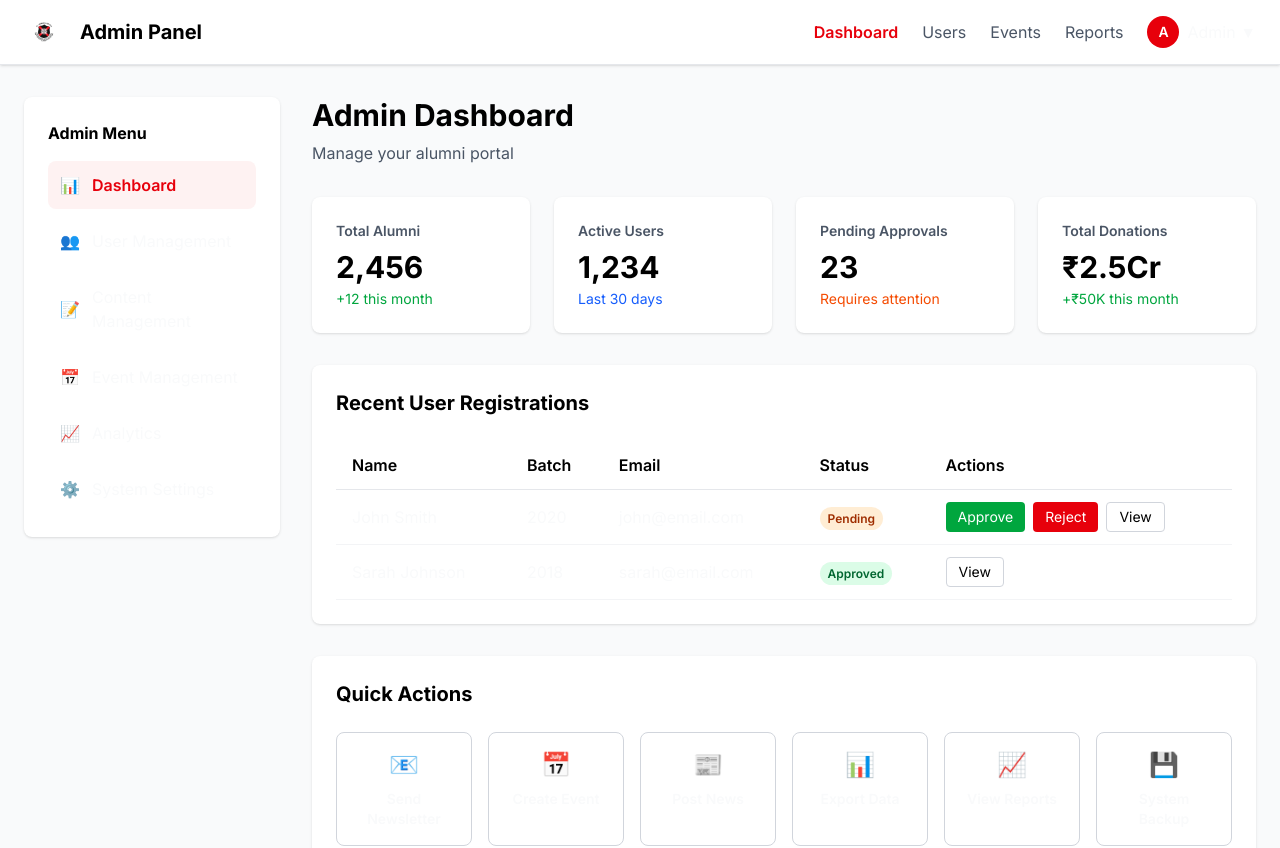
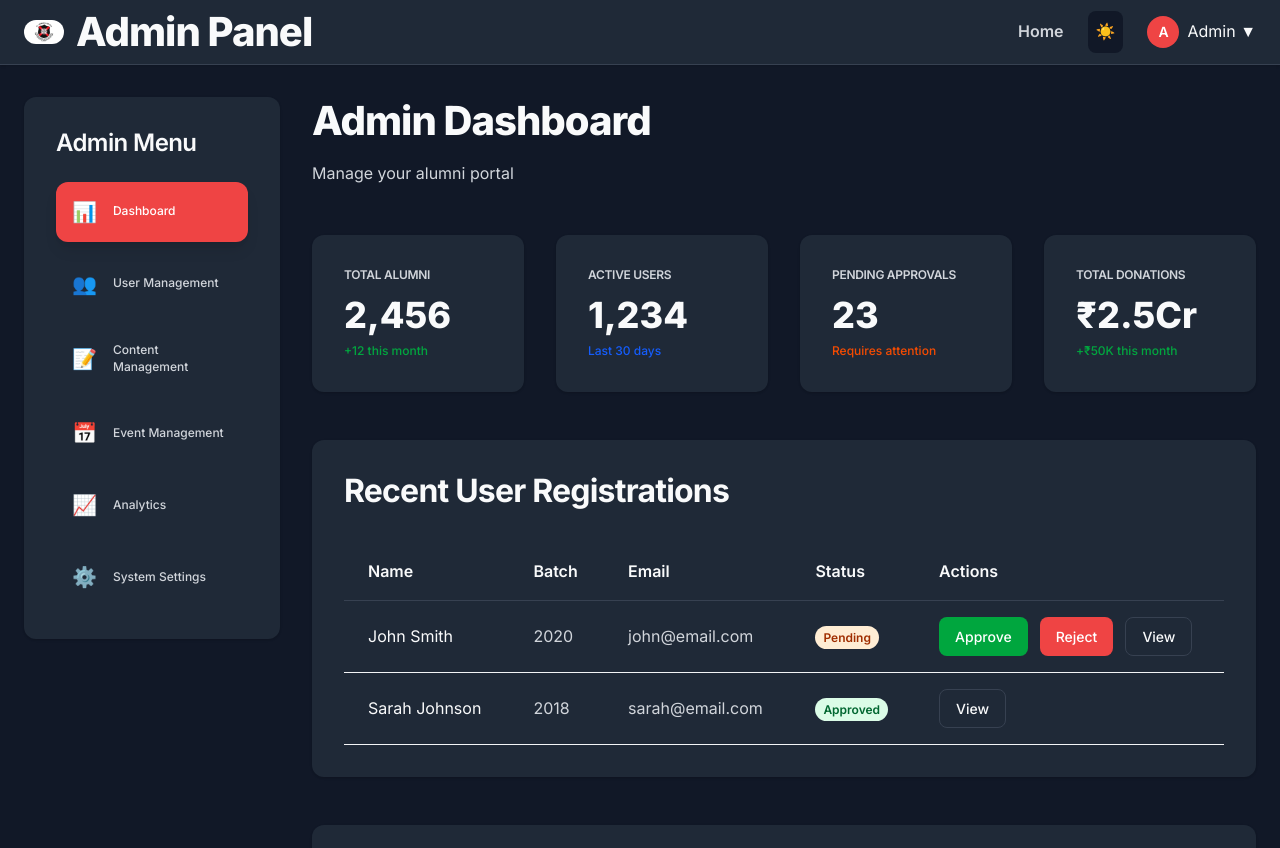
Before and after one commit to TaiyoYozakura/FP-Web-Proto, a Next.js app: page /admin in a window 1280 px wide. Shown: the top 848 px of the page. Built offline with nearby package versions, Linux system fonts and the light colour scheme.

Commit message:
admin page fixes

```diff
--- a/src/app/admin/page.tsx
+++ b/src/app/admin/page.tsx
@@ -22,35 +22,39 @@ export default function AdminPage() {
   ];
 
   return (
-    <div className="min-h-screen bg-gray-50">
-      <nav className="bg-white shadow-sm border-b border-gray-200">
-        <div className="max-w-7xl mx-auto px-6">
+    <div className="min-h-screen bg-theme-background">
+      <nav className="bg-theme-surface shadow-sm border-b border-theme">
+        <div className="max-w-7xl mx-auto px-4 sm:px-6">
           <div className="flex justify-between items-center h-16">
-            <div className="flex items-center space-x-4">
-              <Image src="/SAC-LOGO.webp" alt="AlumniPortal" width={40} height={40} className="rounded-full" />
-              <h1 className="text-xl font-bold text-black">Admin Panel</h1>
+            <div className="flex items-center space-x-3">
+              <Image src="/SAC-LOGO.webp" alt="AlumniPortal" width={32} height={32} className="rounded-full sm:w-10 sm:h-10" />
+              <h1 className="text-lg sm:text-xl font-bold text-theme-primary">Admin Panel</h1>
             </div>
-            <div className="flex items-center space-x-6">
-              <span className="text-red-600 font-semibold">Dashboard</span>
-              <span className="text-gray-600">Users</span>
-              <span className="text-gray-600">Events</span>
-              <span className="text-gray-600">Reports</span>
+            <div className="flex items-center space-x-2 sm:space-x-6">
+              <Link href="/" className="hidden sm:inline text-theme-secondary hover:text-theme-primary font-semibold transition-colors">Home</Link>
+              <button
+                onClick={() => dispatch({ type: 'SET_THEME', payload: state.theme === 'dark' ? 'default' : 'dark' })}
+                className="p-2 rounded-lg bg-theme-background hover:bg-gray-200 transition-colors"
+                title="Toggle Dark Mode"
+              >
+                {state.theme === 'dark' ? '☀️' : '🌙'}
+              </button>
               <div className="flex items-center space-x-2">
-                <div className="w-8 h-8 bg-red-600 rounded-full flex items-center justify-center text-white text-sm font-semibold">A</div>
-                <span>Admin ▼</span>
+                <div className="w-8 h-8 bg-theme-primary rounded-full flex items-center justify-center text-white text-sm font-semibold">A</div>
+                <span className="hidden sm:inline text-theme-primary">Admin ▼</span>
               </div>
             </div>
           </div>
         </div>
       </nav>
 
-      <div className="max-w-7xl mx-auto px-6 py-8">
-        <div className="flex flex-col lg:flex-row gap-8">
+      <div className="max-w-7xl mx-auto px-4 sm:px-6 py-4 sm:py-8">
+        <div className="flex flex-col lg:flex-row gap-4 lg:gap-8">
           {/* Sidebar */}
-          <div className="lg:w-64 space-y-4">
-            <div className="bg-white rounded-lg shadow-sm p-6">
-              <h3 className="font-bold text-black mb-4">Admin Menu</h3>
-              <div className="space-y-2">
+          <div className="lg:w-64 space-y-4 lg:space-y-6">
+            <div className="card p-4 sm:p-6 lg:p-8">
+              <h3 className="text-lg sm:text-xl font-bold text-theme-primary mb-4 lg:mb-6">Admin Menu</h3>
+              <div className="grid grid-cols-2 lg:grid-cols-1 gap-2 lg:gap-3">
                 {[
                   { id: 'dashboard', name: 'Dashboard', icon: '📊' },
                   { id: 'users', name: 'User Management', icon: '👥' },
@@ -62,14 +66,14 @@ export default function AdminPage() {
                   <button
                     key={item.id}
                     onClick={() => setActiveSection(item.id)}
-                    className={`w-full text-left p-3 rounded-lg transition-colors flex items-center space-x-3 ${
+                    className={`w-full text-left p-3 lg:p-4 rounded-xl transition-all flex flex-col lg:flex-row items-center lg:space-x-4 font-medium text-xs sm:text-sm lg:text-base ${
                       activeSection === item.id
-                        ? 'bg-red-50 text-red-600 font-semibold'
-                        : 'hover:bg-gray-50'
+                        ? 'bg-theme-primary text-white shadow-lg'
+                        : 'hover:bg-gray-50 text-theme-secondary'
                     }`}
                   >
-                    <span>{item.icon}</span>
-                    <span>{item.name}</span>
+                    <span className="text-lg lg:text-xl mb-1 lg:mb-0">{item.icon}</span>
+                    <span className="text-center lg:text-left">{item.name}</span>
                   </button>
                 ))}
               </div>
@@ -78,19 +82,19 @@ export default function AdminPage() {
 
           {/* Main Content */}
           <div className="flex-1">
-            <div className="mb-8">
-              <h1 className="text-3xl font-bold text-black mb-2">Admin Dashboard</h1>
-              <p className="text-gray-600">Manage your alumni portal</p>
+            <div className="mb-6 lg:mb-12">
+              <h1 className="text-2xl sm:text-3xl lg:text-4xl font-bold text-theme-primary mb-2 lg:mb-4">Admin Dashboard</h1>
+              <p className="text-body lg:text-lead text-theme-secondary">Manage your alumni portal</p>
             </div>
 
             {/* Stats Grid - Show when dashboard is active */}
             {activeSection === 'dashboard' && (
-              <div className="grid md:grid-cols-2 lg:grid-cols-4 gap-6 mb-8">
+              <div className="grid grid-cols-2 lg:grid-cols-4 gap-4 lg:gap-8 mb-6 lg:mb-12">
                 {stats.map((stat, index) => (
-                  <div key={index} className="bg-white rounded-lg shadow-sm p-6 hover:shadow-md transition-shadow">
-                    <h3 className="text-sm font-semibold text-gray-600 mb-2">{stat.title}</h3>
-                    <p className="text-3xl font-bold text-black mb-1">{stat.value}</p>
-                    <p className={`text-sm ${stat.color}`}>{stat.change}</p>
+                  <div key={index} className="card card-hover p-4 lg:p-8">
+                    <h3 className="text-xs lg:text-small font-semibold text-theme-secondary mb-2 lg:mb-3 uppercase tracking-wide">{stat.title}</h3>
+                    <p className="text-xl lg:text-4xl font-extrabold text-theme-primary mb-1 lg:mb-2">{stat.value}</p>
+                    <p className={`text-xs lg:text-small font-medium ${stat.color}`}>{stat.change}</p>
                   </div>
                 ))}
               </div>
@@ -98,26 +102,26 @@ export default function AdminPage() {
 
             {/* Recent Registrations - Show when dashboard is active */}
             {activeSection === 'dashboard' && (
-              <div className="bg-white rounded-lg shadow-sm p-6 mb-8">
-                <h2 className="text-xl font-bold text-black mb-6">Recent User Registrations</h2>
+              <div className="card p-4 lg:p-8 mb-6 lg:mb-12">
+                <h2 className="text-xl lg:text-2xl font-bold text-theme-primary mb-4 lg:mb-8">Recent User Registrations</h2>
               <div className="overflow-x-auto">
                 <table className="w-full">
                   <thead>
-                    <tr className="border-b border-gray-200">
-                      <th className="text-left py-3 px-4 font-semibold text-black">Name</th>
-                      <th className="text-left py-3 px-4 font-semibold text-black">Batch</th>
-                      <th className="text-left py-3 px-4 font-semibold text-black">Email</th>
-                      <th className="text-left py-3 px-4 font-semibold text-black">Status</th>
-                      <th className="text-left py-3 px-4 font-semibold text-black">Actions</th>
+                    <tr className="border-b border-theme">
+                      <th className="text-left py-4 px-6 font-semibold text-theme-primary">Name</th>
+                      <th className="text-left py-4 px-6 font-semibold text-theme-primary">Batch</th>
+                      <th className="text-left py-4 px-6 font-semibold text-theme-primary">Email</th>
+                      <th className="text-left py-4 px-6 font-semibold text-theme-primary">Status</th>
+                      <th className="text-left py-4 px-6 font-semibold text-theme-primary">Actions</th>
                     </tr>
                   </thead>
                   <tbody>
                     {pendingUsers.map((user, index) => (
-                      <tr key={index} className="border-b border-gray-100">
-                        <td className="py-3 px-4">{user.name}</td>
-                        <td className="py-3 px-4">{user.batch}</td>
-                        <td className="py-3 px-4">{user.email}</td>
-                        <td className="py-3 px-4">
+                      <tr key={index} className="border-b border-gray-100 hover:bg-gray-50">
+                        <td className="py-4 px-6 text-theme-primary">{user.name}</td>
+                        <td className="py-4 px-6 text-theme-secondary">{user.batch}</td>
+                        <td className="py-4 px-6 text-theme-secondary">{user.email}</td>
+                        <td className="py-4 px-6">
                           <span className={`px-2 py-1 rounded-full text-xs font-semibold ${
                             user.status === 'Pending'
                               ? 'bg-orange-100 text-orange-800'
@@ -126,19 +130,19 @@ export default function AdminPage() {
                             {user.status}
                           </span>
                         </td>
-                        <td className="py-3 px-4">
-                          <div className="flex space-x-2">
+                        <td className="py-4 px-6">
+                          <div className="flex space-x-3">
                             {user.status === 'Pending' && (
                               <>
-                                <button className="bg-green-600 text-white px-3 py-1 rounded text-sm hover:bg-green-700 transition-colors">
+                                <button className="bg-green-600 text-white px-4 py-2 rounded-lg text-small font-medium hover:bg-green-700 transition-colors">
                                   Approve
                                 </button>
-                                <button className="bg-red-600 text-white px-3 py-1 rounded text-sm hover:bg-red-700 transition-colors">
+                                <button className="bg-theme-primary text-white px-4 py-2 rounded-lg text-small font-medium hover:bg-theme-primary transition-colors">
                                   Reject
                                 </button>
                               </>
                             )}
-                            <button className="border border-gray-300 text-black px-3 py-1 rounded text-sm hover:bg-gray-50 transition-colors">
+                            <button className="border border-theme text-theme-primary px-4 py-2 rounded-lg text-small font-medium hover:bg-gray-50 transition-colors">
                               View
                             </button>
                           </div>
@@ -153,39 +157,44 @@ export default function AdminPage() {
 
             {/* Theme Settings - Show when settings section is active */}
             {activeSection === 'settings' && (
-              <div className="bg-white rounded-lg shadow-sm p-6 mb-8">
-                <h2 className="text-xl font-bold text-black mb-6">Website Theme Settings</h2>
-                <div className="space-y-4">
-                  <p className="text-gray-600 mb-4">Choose a theme for the entire website:</p>
-                  <div className="grid grid-cols-2 md:grid-cols-4 gap-4">
+              <div className="card p-4 lg:p-8 mb-6 lg:mb-12">
+                <h2 className="text-xl lg:text-2xl font-bold text-theme-primary mb-4 lg:mb-8">Website Theme Settings</h2>
+                <div className="space-y-4 lg:space-y-6">
+                  <p className="text-body lg:text-lead text-theme-secondary mb-4 lg:mb-6">Choose a theme for the entire website:</p>
+                  <div className="grid grid-cols-2 sm:grid-cols-3 lg:grid-cols-4 xl:grid-cols-5 gap-4 lg:gap-6">
                     {[
                       { id: 'default', name: 'St Andrews Bandra West', color: 'bg-red-600' },
                       { id: 'dark', name: 'Dark Mode', color: 'bg-gray-800' },
                       { id: 'purple', name: 'Dnyanasadhana', color: 'bg-purple-700' },
-                      { id: 'skyblue', name: 'DG Ruparel', color: 'bg-sky-500' }
+                      { id: 'skyblue', name: 'DG Ruparel', color: 'bg-sky-500' },
+                      { id: 'oxford', name: 'Oxford Style', color: 'bg-blue-900' },
+                      { id: 'harvard', name: 'Harvard Style', color: 'bg-red-800' },
+                      { id: 'mithibai', name: 'Mithibai College', color: 'bg-orange-500' },
+                      { id: 'kc', name: 'KC College', color: 'bg-green-600' },
+                      { id: 'wilson', name: 'Wilson College', color: 'bg-blue-600' }
                     ].map((theme) => (
                       <button
                         key={theme.id}
                         onClick={() => dispatch({ type: 'SET_THEME', payload: theme.id })}
-                        className={`p-4 rounded-lg border-2 transition-all ${
+                        className={`card card-hover p-3 lg:p-6 border-2 transition-all ${
                           state.theme === theme.id
-                            ? 'border-blue-500 bg-blue-50'
-                            : 'border-gray-200 hover:border-gray-300'
+                            ? 'border-blue-500 bg-blue-50 card-elevated'
+                            : 'border-gray-200'
                         }`}
                       >
-                        <div className={`w-full h-8 ${theme.color} rounded mb-2`}></div>
-                        <span className="text-sm font-semibold">{theme.name}</span>
+                        <div className={`w-full h-6 lg:h-10 ${theme.color} rounded-lg mb-2 lg:mb-4`}></div>
+                        <span className="text-xs lg:text-body font-semibold text-center block">{theme.name}</span>
                         {state.theme === theme.id && (
-                          <div className="text-blue-600 text-xs mt-1">✓ Active</div>
+                          <div className="text-blue-600 text-xs lg:text-small font-medium mt-1 lg:mt-2 text-center">✓ Active</div>
                         )}
                       </button>
                     ))}
                   </div>
-                  <div className="mt-6 p-4 bg-gray-50 rounded-lg">
-                    <p className="text-sm text-gray-600">
+                  <div className="mt-8 p-6 bg-gray-50 rounded-xl">
+                    <p className="text-body text-gray-600 font-medium">
                       <strong>Current Theme:</strong> {state.theme.charAt(0).toUpperCase() + state.theme.slice(1)}
                     </p>
-                    <p className="text-xs text-gray-500 mt-1">
+                    <p className="text-small text-gray-500 mt-2">
                       Theme changes apply instantly across the entire website.
                     </p>
                   </div>
@@ -195,9 +204,9 @@ export default function AdminPage() {
 
             {/* Quick Actions - Show when dashboard is active */}
             {activeSection === 'dashboard' && (
-              <div className="bg-white rounded-lg shadow-sm p-6">
-                <h2 className="text-xl font-bold text-black mb-6">Quick Actions</h2>
-                <div className="grid md:grid-cols-3 lg:grid-cols-6 gap-4">
+              <div className="card p-4 lg:p-8">
+                <h2 className="text-xl lg:text-2xl font-bold text-theme-primary mb-4 lg:mb-8">Quick Actions</h2>
+                <div className="grid grid-cols-2 sm:grid-cols-3 lg:grid-cols-6 gap-4 lg:gap-6">
                   {[
                     { name: 'Send Newsletter', icon: '📧' },
                     { name: 'Create Event', icon: '📅' },
@@ -208,10 +217,10 @@ export default function AdminPage() {
                   ].map((action, index) => (
                     <button
                       key={index}
-                      className="flex flex-col items-center p-4 border border-gray-300 rounded-lg hover:bg-red-50 hover:border-red-300 transition-colors"
+                      className="card card-hover flex flex-col items-center p-3 lg:p-6 border border-theme group hover:border-theme-primary"
                     >
-                      <span className="text-2xl mb-2">{action.icon}</span>
-                      <span className="text-sm font-semibold text-center">{action.name}</span>
+                      <span className="text-2xl lg:text-3xl mb-2 lg:mb-4 group-hover:scale-110 transition-transform">{action.icon}</span>
+                      <span className="text-xs lg:text-small font-semibold text-center text-theme-primary group-hover:text-theme-primary">{action.name}</span>
                     </button>
                   ))}
                 </div>
--- a/src/app/globals.css
+++ b/src/app/globals.css
@@ -21,6 +21,43 @@ body {
   background: var(--background);
   font-family: 'Inter', -apple-system, BlinkMacSystemFont, 'Segoe UI', 'Roboto', sans-serif;
   overflow-x: hidden;
+  line-height: 1.6;
+  font-weight: 400;
+}
+
+/* Enhanced Typography */
+h1, h2, h3, h4, h5, h6 {
+  font-weight: 700;
+  line-height: 1.2;
+  letter-spacing: -0.025em;
+}
+
+h1 { font-size: 2.5rem; font-weight: 800; }
+h2 { font-size: 2rem; font-weight: 700; }
+h3 { font-size: 1.5rem; font-weight: 600; }
+h4 { font-size: 1.25rem; font-weight: 600; }
+h5 { font-size: 1.125rem; font-weight: 500; }
+h6 { font-size: 1rem; font-weight: 500; }
+
+.text-lead {
+  font-size: 1.25rem;
+  font-weight: 400;
+  line-height: 1.7;
+}
+
+.text-body {
+  font-size: 1rem;
+  line-height: 1.6;
+}
+
+.text-small {
+  font-size: 0.875rem;
+  line-height: 1.5;
+}
+
+.text-xs {
+  font-size: 0.75rem;
+  line-height: 1.4;
 }
 
 /* Text shadow for better readability on images */
@@ -102,4 +139,40 @@ img {
   .hover\:bg-theme-primary:hover {
     background-color: var(--primary-hover);
   }
+
+  /* Enhanced Card System */
+  .card {
+    background: var(--surface);
+    border-radius: 12px;
+    box-shadow: 0 1px 3px 0 rgba(0, 0, 0, 0.1), 0 1px 2px 0 rgba(0, 0, 0, 0.06);
+    transition: all 0.2s ease;
+  }
+
+  .card-hover:hover {
+    box-shadow: 0 10px 25px -3px rgba(0, 0, 0, 0.1), 0 4px 6px -2px rgba(0, 0, 0, 0.05);
+    transform: translateY(-2px);
+  }
+
+  .card-elevated {
+    box-shadow: 0 4px 6px -1px rgba(0, 0, 0, 0.1), 0 2px 4px -1px rgba(0, 0, 0, 0.06);
+  }
+
+  /* Consistent Spacing */
+  .section-padding {
+    padding: 4rem 0;
+  }
+
+  .container-padding {
+    padding-left: 1.5rem;
+    padding-right: 1.5rem;
+  }
+
+  /* Hero Section */
+  .hero-gradient {
+    background: linear-gradient(135deg, var(--primary) 0%, var(--primary-hover) 100%);
+  }
+
+  .hero-overlay {
+    background: linear-gradient(rgba(0, 0, 0, 0.4), rgba(0, 0, 0, 0.6));
+  }
 }
--- a/src/components/ThemeProvider.tsx
+++ b/src/components/ThemeProvider.tsx
@@ -43,6 +43,56 @@ const themes = {
     '--text-primary': '#0c4a6e',
     '--text-secondary': '#0369a1',
     '--border': '#bae6fd'
+  },
+  oxford: {
+    '--primary': '#002147',
+    '--primary-hover': '#001a38',
+    '--secondary': '#d4af37',
+    '--background': '#f8f9fa',
+    '--surface': '#ffffff',
+    '--text-primary': '#002147',
+    '--text-secondary': '#495057',
+    '--border': '#d4af37'
+  },
+  harvard: {
+    '--primary': '#a41e22',
+    '--primary-hover': '#8b1a1d',
+    '--secondary': '#ffffff',
+    '--background': '#fefefe',
+    '--surface': '#ffffff',
+    '--text-primary': '#2c2c2c',
+    '--text-secondary': '#666666',
+    '--border': '#e9ecef'
+  },
+  mithibai: {
+    '--primary': '#ff6b35',
+    '--primary-hover': '#e55a2b',
+    '--secondary': '#1e88e5',
+    '--background': '#fff8f5',
+    '--surface': '#ffffff',
+    '--text-primary': '#2c2c2c',
+    '--text-secondary': '#666666',
+    '--border': '#ffccb3'
+  },
+  kc: {
+    '--primary': '#2e7d32',
+    '--primary-hover': '#1b5e20',
+    '--secondary': '#ffc107',
+    '--background': '#f1f8e9',
+    '--surface': '#ffffff',
+    '--text-primary': '#1b5e20',
+    '--text-secondary': '#388e3c',
+    '--border': '#c8e6c9'
+  },
+  wilson: {
+    '--primary': '#1565c0',
+    '--primary-hover': '#0d47a1',
+    '--secondary': '#bdbdbd',
+    '--background': '#f3f7ff',
+    '--surface': '#ffffff',
+    '--text-primary': '#0d47a1',
+    '--text-secondary': '#1976d2',
+    '--border': '#bbdefb'
   }
 };
 
```
Also changed, not shown: src/app/page.tsx (+52 -44 lines).
